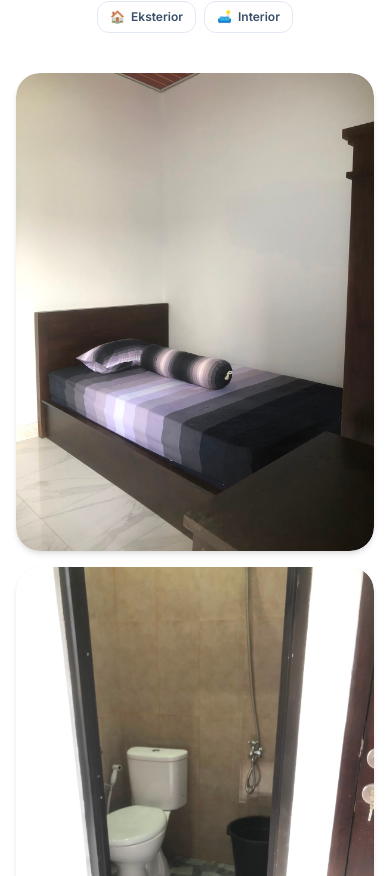
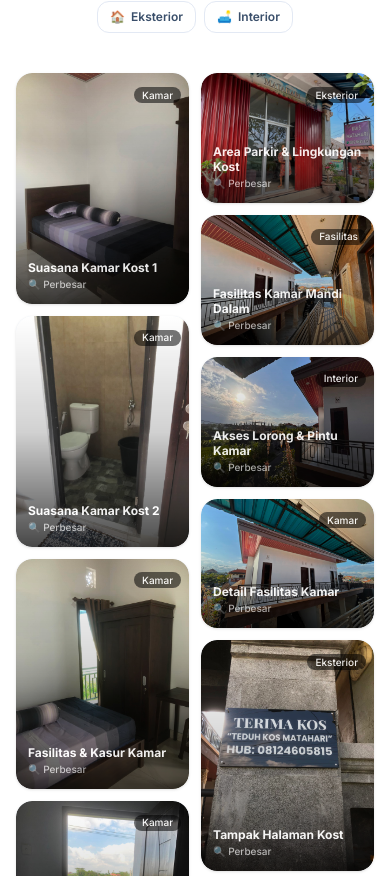
Before and after one commit to PradnyaKuswara/griya-matahari, a React (Vite) app: page /gallery in a window 390 px wide. Shown: the part 692-1568 px from the top of the page. Built offline with nearby package versions, Linux system fonts and the light colour scheme.

Commit message:
feat: add GalleryPage with photo filtering and video tour component

```diff
--- a/src/pages/GalleryPage.tsx
+++ b/src/pages/GalleryPage.tsx
@@ -177,7 +177,7 @@ export default function GalleryPage() {
         </div>
 
         {/* Pinterest-style Masonry Grid */}
-        <motion.div layout className="columns-1 sm:columns-2 md:columns-3 lg:columns-4 gap-4 space-y-4">
+        <motion.div layout className="columns-2 md:columns-3 lg:columns-4 gap-3 sm:gap-4 space-y-3 sm:space-y-4">
           <AnimatePresence>
             {filtered.map((item, i) => (
               <motion.div
@@ -187,30 +187,30 @@ export default function GalleryPage() {
                 animate={{ opacity: 1, y: 0 }}
                 exit={{ opacity: 0, scale: 0.9 }}
                 transition={{ duration: 0.4, delay: i * 0.03 }}
-                className="break-inside-avoid relative overflow-hidden rounded-3xl cursor-pointer group bg-base-200 shadow-md hover:shadow-2xl transition-all duration-300 transform hover:-translate-y-1"
+                className="break-inside-avoid relative overflow-hidden rounded-2xl sm:rounded-3xl cursor-pointer group bg-base-200 shadow-sm sm:shadow-md hover:shadow-2xl transition-all duration-300 transform hover:-translate-y-1"
                 onClick={() => setLightbox(item.image)}
               >
                 <img
                   src={item.image}
                   alt={item.title}
-                  className="w-full h-auto object-cover rounded-3xl group-hover:scale-105 transition-transform duration-500"
+                  className="w-full h-auto object-cover rounded-2xl sm:rounded-3xl group-hover:scale-105 transition-transform duration-500"
                   loading="lazy"
                 />
 
                 {/* Floating Pinterest Category Badge */}
-                <div className="absolute top-3 right-3 opacity-0 group-hover:opacity-100 transition-opacity duration-300 z-10">
-                  <span className="badge badge-sm bg-black/60 text-white backdrop-blur-md border-0 capitalize px-2.5 py-1 text-[11px] font-medium">
+                <div className="absolute top-2 right-2 sm:top-3 sm:right-3 opacity-90 sm:opacity-0 sm:group-hover:opacity-100 transition-opacity duration-300 z-10">
+                  <span className="badge badge-xs sm:badge-sm bg-black/60 text-white backdrop-blur-md border-0 capitalize px-2 py-0.5 sm:px-2.5 sm:py-1 text-[10px] sm:text-[11px] font-medium">
                     {item.category}
                   </span>
                 </div>
 
                 {/* Gradient Overlay & Title */}
-                <div className="absolute inset-0 bg-linear-to-t from-black/80 via-black/20 to-transparent opacity-0 group-hover:opacity-100 transition-opacity duration-300 flex flex-col justify-end p-5 rounded-3xl">
-                  <p className="text-white font-bold text-sm leading-snug drop-shadow-md">
+                <div className="absolute inset-0 bg-linear-to-t from-black/80 via-black/20 to-transparent opacity-90 sm:opacity-0 sm:group-hover:opacity-100 transition-opacity duration-300 flex flex-col justify-end p-3 sm:p-5 rounded-2xl sm:rounded-3xl">
+                  <p className="text-white font-bold text-xs sm:text-sm leading-tight sm:leading-snug drop-shadow-md">
                     {item.title}
                   </p>
-                  <span className="text-white/70 text-xs mt-1 flex items-center gap-1 font-medium">
-                    🔍 Klik untuk memperbesar
+                  <span className="text-white/70 text-[10px] sm:text-xs mt-0.5 sm:mt-1 flex items-center gap-1 font-medium">
+                    🔍 Perbesar
                   </span>
                 </div>
               </motion.div>
```
